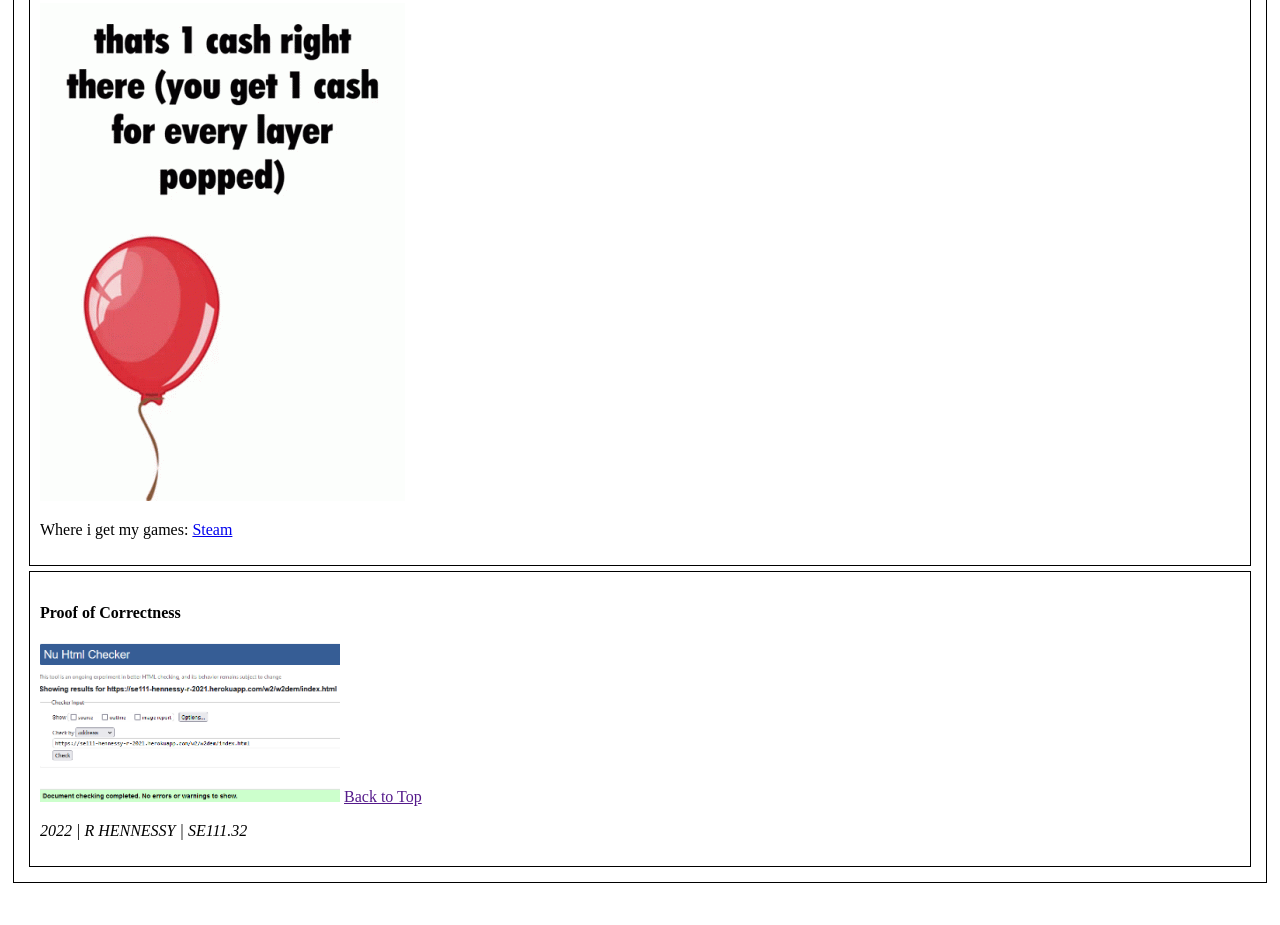
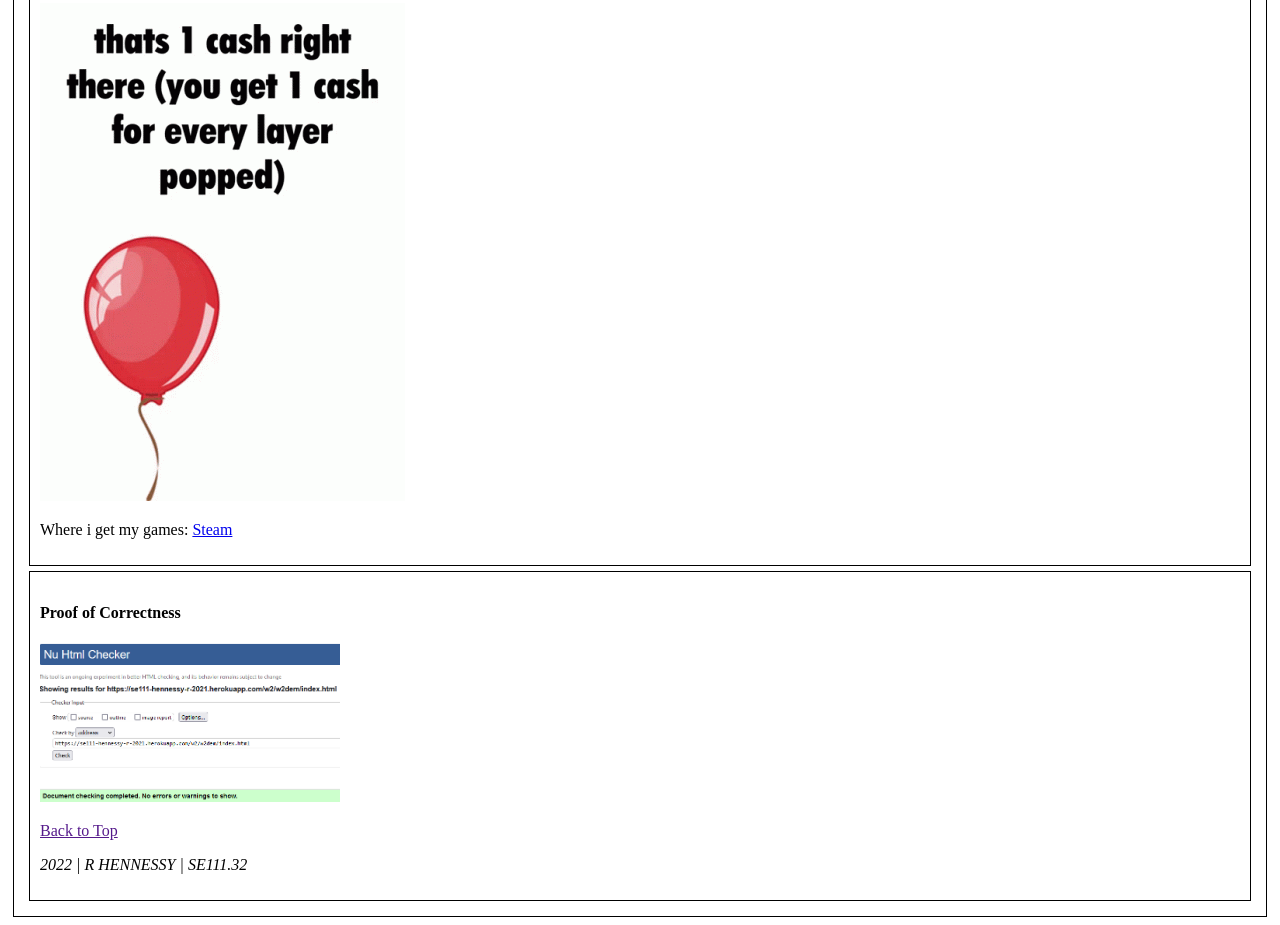
Before and after one commit to YourLocalWeaboo/se111-but-better, a plain HTML site: page w2/w2dem/index.html in a window 1280 px wide. Shown: the part 1170-2095 px from the top of the page. Before the commit the page ends 2061 px from the top, so only its background shows below. Drawn offline with Linux system fonts and the light colour scheme.

Commit message:
fix back to top

```diff
--- a/w2/w2dem/index.html
+++ b/w2/w2dem/index.html
@@ -83,7 +83,7 @@
         <div id="Fo">
             <h4>Proof of Correctness</h4>
             <img src="images/pain.PNG" alt="it better show up" width="300">
-            <a href="">Back to Top</a>
+            <p><a href="">Back to Top</a></p>
 
             <p><i>2022 | R HENNESSY | SE111.32</i></p>
 
```
